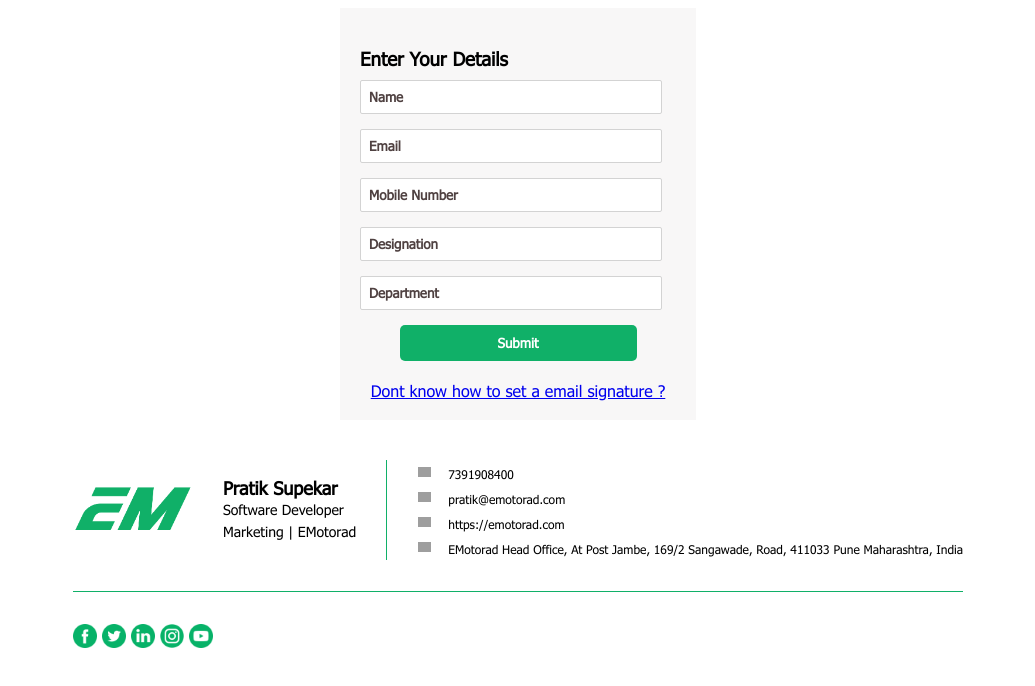
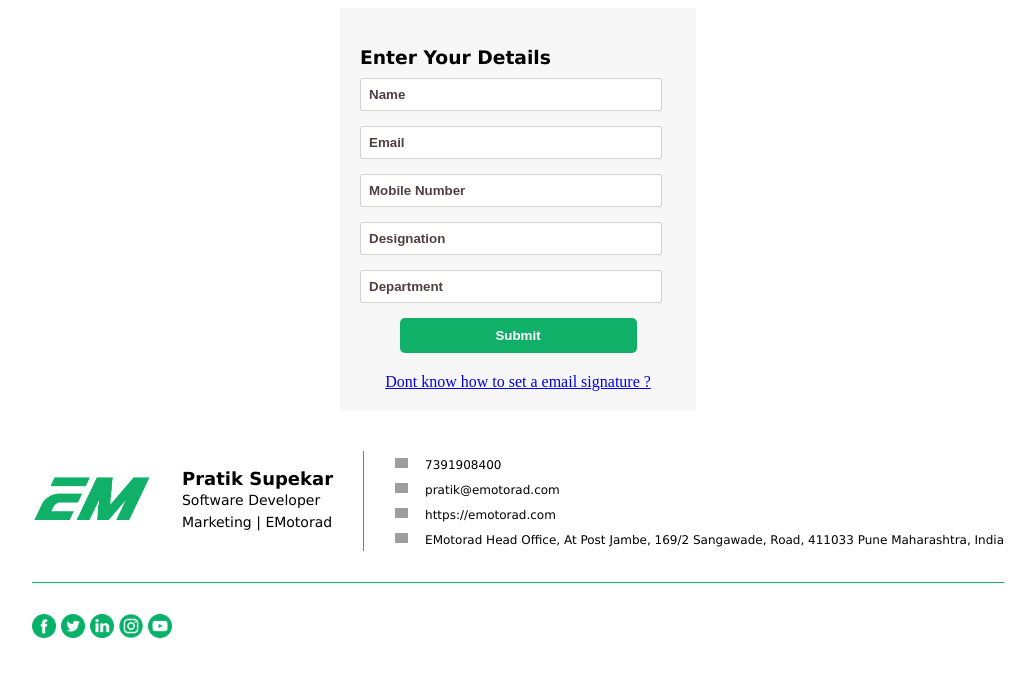
Before and after one commit to Pratik610/email_signature, a plain HTML site: page index.html in a window 1280 px wide. Shown: the whole page, without its empty margins (122-1157 px from the left). Drawn offline with nearby package versions, Linux system fonts and the light colour scheme; grey boxes are pictures that could not be loaded.

```diff
--- a/index.html
+++ b/index.html
@@ -7,14 +7,7 @@
 	<meta name="viewport" content="width=device-width, initial-scale=1.0">
 	<title>Document</title>
 	<style>
-@font-face {
-    font-family: 'EntezareZohoor2';
-	src: url(Tahoma.ttf);
 
-}
-*{
-	font-family: EntezareZohoor2 !important;
-}
 		input{
 			border-radius: 2px;
 
@@ -33,7 +26,7 @@
 
 <div style="margin-bottom: 10px; width: 25%; margin: auto; padding:20px; background-color: rgb(248, 247, 247);" class=" mb-3 mt-4 w-25 mx-auto  p-5 bg-light">
  <form  onsubmit="event.preventDefault();  getSignature();">
-<h3 for="" style="font-family: EntezareZohoor2, Helvetica, sans-serif; margin-bottom: 10px;" class="mb-1">Enter Your Details</h3>
+<h3 for="" style="font-family: Verdana, Helvetica, sans-serif; margin-bottom: 10px;" class="mb-1">Enter Your Details</h3>
   <input placeholder='Name' type="text" style="padding: 8px; border: 1px solid lightgrey; width: 90%; margin-bottom: 15px;" class="form-control" id="inp_emp_name"  >
   <input  placeholder="Email" type="text" style="padding: 8px; border: 1px solid lightgrey; width: 90%; margin-bottom: 15px;" class="form-control" id="inp_emp_email"  >
   <input  placeholder="Mobile Number" type="text" style="padding: 8px; border: 1px solid lightgrey; width: 90%; margin-bottom: 15px;" class="form-control" id="inp_emp_number"  >
@@ -57,7 +50,7 @@
 	style="
 		vertical-align: -webkit-baseline-middle;
 		font-size: medium;
-		font-family: EntezareZohoor2;
+		font-family: Verdana;
 		margin: auto;
 	"
 	><tbody
@@ -70,7 +63,7 @@
 					style="
 						vertical-align: -webkit-baseline-middle;
 						font-size: medium;
-						font-family: EntezareZohoor2;
+						font-family: Verdana;
 					"
 					><tbody
 						><tr
@@ -136,7 +129,7 @@
 									style="
 										vertical-align: -webkit-baseline-middle;
 										font-size: medium;
-										font-family: EntezareZohoor2;
+										font-family: Verdana;
 									"
 									><tbody
 										><tr height="25" style="vertical-align: middle"
@@ -148,7 +141,7 @@
 													style="
 														vertical-align: -webkit-baseline-middle;
 														font-size: medium;
-														font-family: EntezareZohoor2;
+														font-family: Verdana;
 													"
 													><tbody
 														><tr
@@ -193,7 +186,7 @@
 													style="
 														vertical-align: -webkit-baseline-middle;
 														font-size: medium;
-														font-family: EntezareZohoor2;
+														font-family: Verdana;
 													"
 													><tbody
 														><tr
@@ -238,7 +231,7 @@
 													style="
 														vertical-align: -webkit-baseline-middle;
 														font-size: medium;
-														font-family: EntezareZohoor2;
+														font-family: Verdana;
 													"
 													><tbody
 														><tr
@@ -282,7 +275,7 @@
 													style="
 														vertical-align: -webkit-baseline-middle;
 														font-size: medium;
-														font-family: EntezareZohoor2;
+														font-family: Verdana;
 													"
 													><tbody
 														><tr
@@ -331,7 +324,7 @@
 					style="
 						vertical-align: -webkit-baseline-middle;
 						font-size: medium;
-						font-family: EntezareZohoor2;
+						font-family: Verdana;
 						width: 100%;
 					"
 					><tbody
@@ -359,7 +352,7 @@
 					style="
 						vertical-align: -webkit-baseline-middle;
 						font-size: medium;
-						font-family: EntezareZohoor2;
+						font-family: Verdana;
 						width: 100%;
 					"
 					><tbody
@@ -372,7 +365,7 @@
 									style="
 										vertical-align: -webkit-baseline-middle;
 										font-size: medium;
-										font-family: EntezareZohoor2;
+										font-family: Verdana;
 										display: inline-block;
 									"
 									><tbody
```
